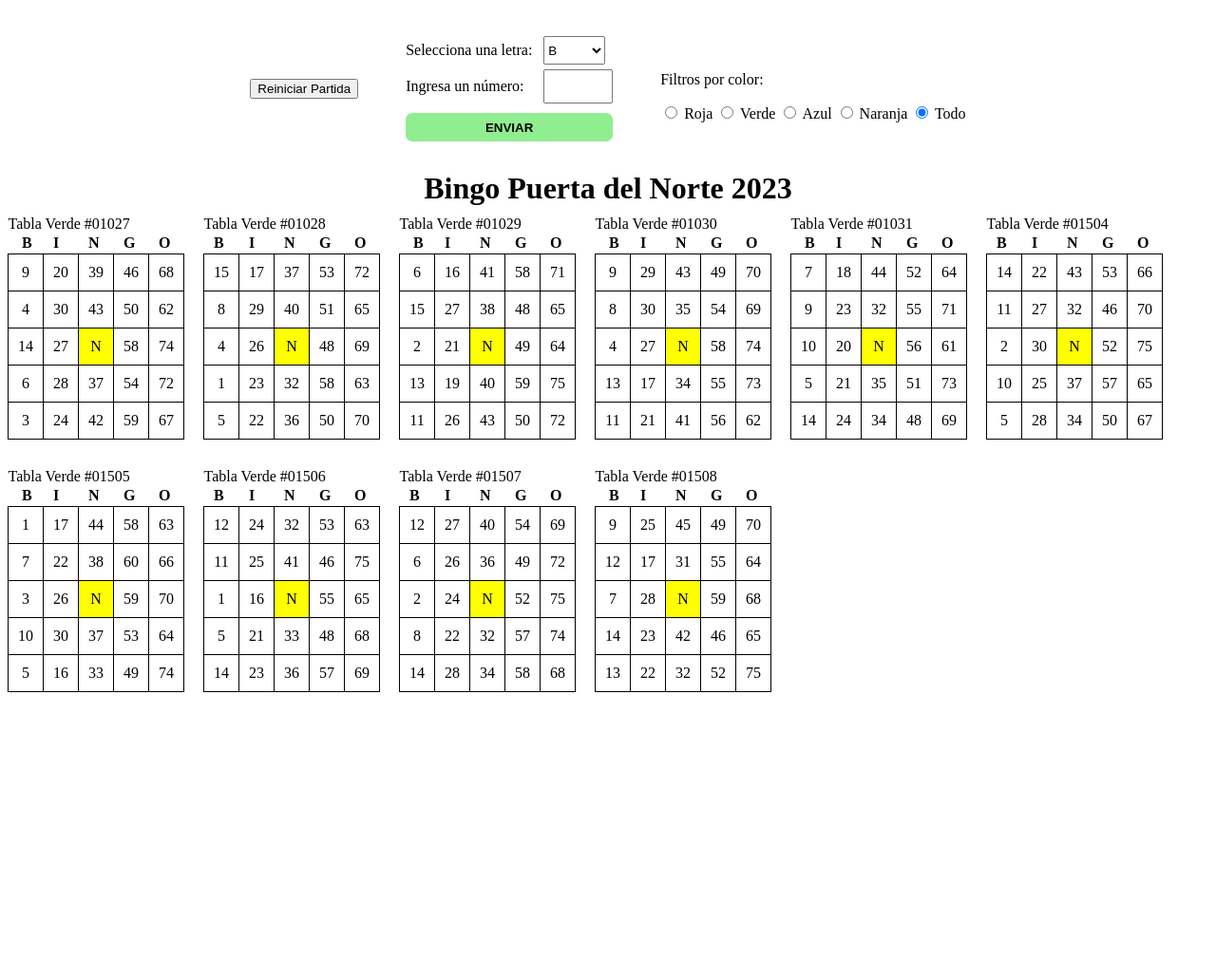
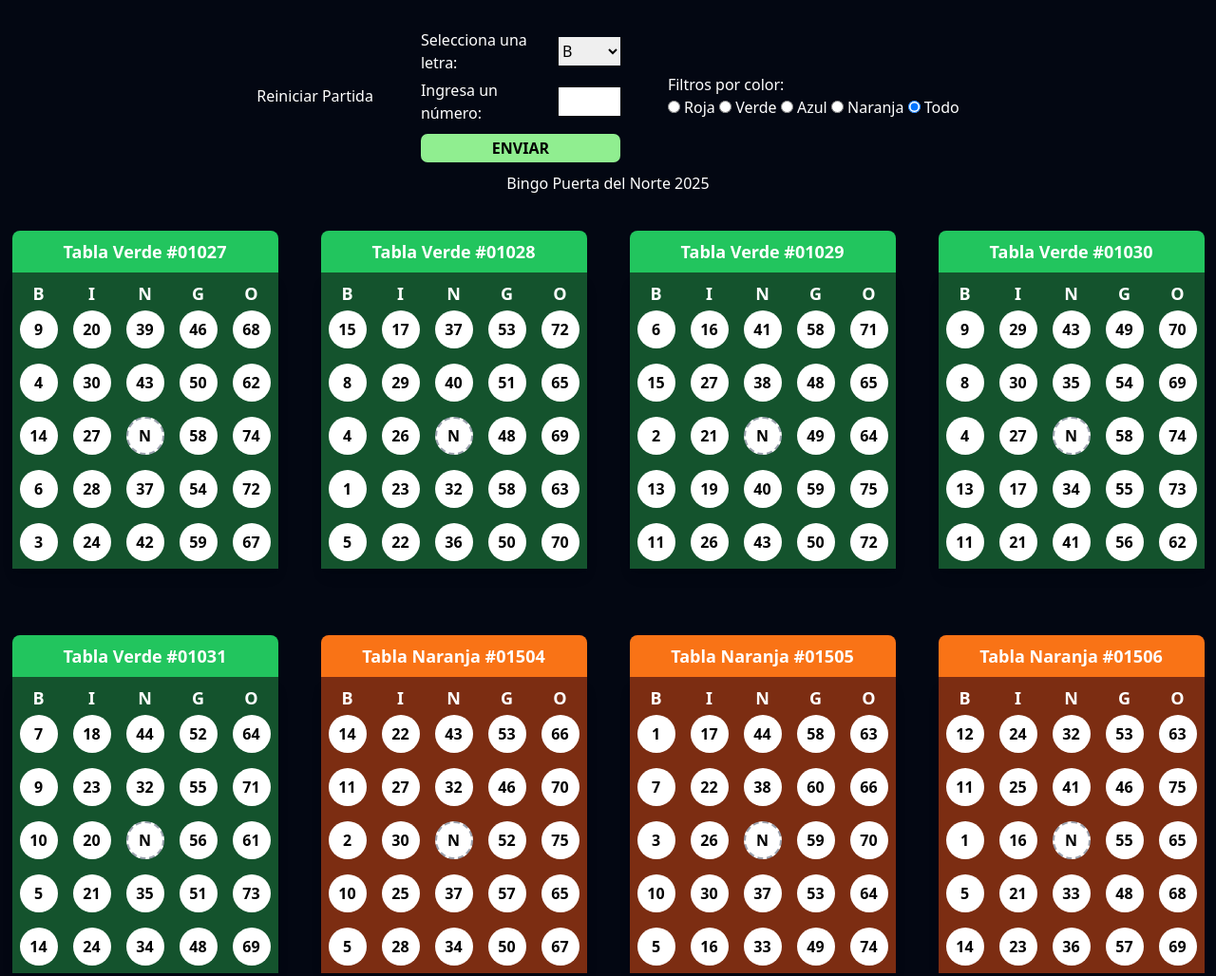
Before and after one commit to kincasasbuenas/bingo, a plain HTML site: page index.html in a window 1280 px wide. Shown: the top 1028 px of the page at 95% size. Before the commit the page ends 800 px from the top, so only its background shows below. Drawn offline with nearby package versions, Linux system fonts and the light colour scheme.

Commit message:
feat: bingo style tailwind

```diff
--- a/index.html
+++ b/index.html
@@ -3,14 +3,18 @@
 <head>
     <title>Bingo Puerta del Norte 2025</title>
     <link rel="stylesheet" type="text/css" href="styles.css" />
+    <!-- Tailwind CDN -->
+    <script src="https://cdn.tailwindcss.com"></script>
+    <!-- Tesseract.js CDN -->
+    <script src="https://cdn.jsdelivr.net/npm/tesseract.js@4.0.2/dist/tesseract.min.js"></script>
 </head>
-<body>
+<body class="bg-gray-950 text-white container mx-auto">
     <div class="wrapper-form">
         <button id="resetButton">Reiniciar Partida</button>
         <form id="bingoForm">
             <div class="group">
-                <label for="bingoLetter">Selecciona una letra:</label>
-                <select id="bingoLetter">
+                <label for="bingoLetter" class="text-white">Selecciona una letra:</label>
+                <select id="bingoLetter" class="text-black">
                     <option value="B">B</option>
                     <option value="I">I</option>
                     <option value="N">N</option>
@@ -19,32 +23,32 @@
                 </select>
             </div>
             <div class="group">
-                <label for="bingoNumber">Ingresa un número:</label>
-                <input type="number" id="bingoNumber" min="1" max="75">
+                <label for="bingoNumber" class="text-white">Ingresa un número:</label>
+                <input type="number" id="bingoNumber" min="1" max="75" class="text-black">
             </div>
-            <button type="submit">Enviar</button>
+            <button type="submit" class="text-black">Enviar</button>
         </form>
         <form class="filters" id="filterForm">
-            <p>Filtros por color:</p>
-            <label>
+            <p class="text-white">Filtros por color:</p>
+            <label class="text-white">
                 <input type="radio" name="color" value="roja"> Roja
             </label>
-            <label>
+            <label class="text-white">
                 <input type="radio" name="color" value="verde"> Verde
             </label>
-            <label>
+            <label class="text-white">
                 <input type="radio" name="color" value="azul"> Azul
             </label>
-            <label>
+            <label class="text-white">
                 <input type="radio" name="color" value="naranja"> Naranja
             </label>
-            <label>
+            <label class="text-white">
                 <input type="radio" name="color" value="todo" checked> Todo
             </label>
         </form>
     </div>
 
-    <h1 style="text-align: center;">Bingo Puerta del Norte 2023</h1>
+    <h1 class="text-center text-white">Bingo Puerta del Norte 2025</h1>
     <div id="bingoTablesContainer"></div>
 
     <script type="text/javascript" src="index.js"></script>
--- a/index.js
+++ b/index.js
@@ -1,4 +1,3 @@
-
 // Verificar si el valor del filtro existe en localStorage
 const storedFilter = localStorage.getItem('filterValue');
 
@@ -69,7 +68,7 @@ const bingoBoards = [
 		]
 	},
 	{
-		title: "Tabla Verde #01504",
+		title: "Tabla Naranja #01504",
 		color: "naranja",
 		board: [
 			[14, 22, 43, 53, 66],
@@ -80,7 +79,7 @@ const bingoBoards = [
 		]
 	},
 	{
-		title: "Tabla Verde #01505",
+		title: "Tabla Naranja #01505",
 		color: "naranja",
 		board: [
 			[1, 17, 44, 58, 63],
@@ -91,7 +90,7 @@ const bingoBoards = [
 		]
 	},
 	{
-		title: "Tabla Verde #01506",
+		title: "Tabla Naranja #01506",
 		color: "naranja",
 		board: [
 			[12, 24, 32, 53, 63],
@@ -102,7 +101,7 @@ const bingoBoards = [
 		]
 	},
 	{
-		title: "Tabla Verde #01507",
+		title: "Tabla Naranja #01507",
 		color: "naranja",
 		board: [
 			[12, 27, 40, 54, 69],
@@ -113,7 +112,7 @@ const bingoBoards = [
 		]
 	},
 	{
-		title: "Tabla Verde #01508",
+		title: "Tabla Naranja #01508",
 		color: "naranja",
 		board: [
 			[9, 25, 45, 49, 70],
@@ -125,43 +124,60 @@ const bingoBoards = [
 	},
 ];
 
-// Función para crear una tabla de bingo en HTML con clases
+// Mapeo de color a clases Tailwind
+const colorTableClasses = {
+	verde: 'border-green-500',
+	roja: 'border-red-500',
+	azul: 'border-blue-500',
+	naranja: 'border-orange-500'
+};
+const colorHeaderClasses = {
+	verde: 'bg-green-500 text-white',
+	roja: 'bg-red-500 text-white',
+	azul: 'bg-blue-500 text-white',
+	naranja: 'bg-orange-500 text-white'
+};
+
+// Modificar createBingoTable para agregar la clase de color como clase CSS para el filtrado
 function createBingoTable(board, tableIndex) {
 	const container = document.getElementById('bingoTablesContainer');
 	const table = document.createElement('table');
-	table.classList.add(board.color);
+	table.className = `min-w-max mx-auto my-8 border-1 rounded-lg shadow-lg border-collapse ${colorTableClasses[board.color] || ''}`;
+	table.classList.add(board.color); // Para el filtrado
+
 	const tableCaption = document.createElement('caption');
-	tableCaption.textContent = board.title; // Usar el título de la tabla
+	tableCaption.textContent = board.title;
+	tableCaption.className = `text-lg font-bold mb-2 p-2 rounded-t-lg w-full ${colorHeaderClasses[board.color] || ''}`;
 	table.appendChild(tableCaption);
 
 	const tableBody = document.createElement('tbody');
 
+	// Mapeo de color a fondo de fila
+	const rowBgClasses = {
+		verde: 'bg-green-900',
+		roja: 'bg-red-900',
+		azul: 'bg-blue-900',
+		naranja: 'bg-orange-900'
+	};
+	const rowBg = rowBgClasses[board.color] || '';
+
 	for (let i = 0; i < board.board.length; i++) {
 		const row = document.createElement('tr');
+		row.className = rowBg;
 
 		for (let j = 0; j < board.board[i].length; j++) {
 			const cell = document.createElement('td');
+			cell.className = "p-2 text-center border-[0]";
 
 			if (board.board[i][j] === "FREE") {
-				cell.textContent = "N";
-				cell.classList.add('free');
-				cell.classList.add('active'); // Aplicar clase "free" para el espacio libre
+				cell.innerHTML = `<span class="inline-flex items-center justify-center w-10 h-10 bg-white rounded-full text-black font-bold border-2 border-dashed border-gray-400">N</span>`;
+				cell.classList.add('free', 'active');
 			} else {
 				let word = "";
-				if(i ===0 && j === 0 ){
-					word = `<strong>${getBingoClass(j)}</strong>`
-				}else if(i ===0 && j === 0 ){
-					word = `<strong>${getBingoClass(j)}</strong>`
-				}else if(i ===0 && j === 1 ){
-					word = `<strong>${getBingoClass(j)}</strong>`
-				}else if(i ===0 && j === 2 ){
-					word = `<strong>${getBingoClass(j)}</strong>`
-				}else if(i ===0 && j === 3 ){
-					word = `<strong>${getBingoClass(j)}</strong>`
-				}else if(i ===0 && j === 4 ){
-					word = `<strong>${getBingoClass(j)}</strong>`
+				if(i === 0){
+					word = `<div class="mb-1 text-lg font-bold">${getBingoClass(j)}</div>`;
 				}
-				cell.innerHTML = word + board.board[i][j];
+				cell.innerHTML = word + `<span class="inline-flex items-center justify-center w-10 h-10 bg-white rounded-full text-black font-bold">${board.board[i][j]}</span>`;
 				cell.classList.add(getBingoClass(j) + board.board[i][j]);
 			}
 
@@ -292,14 +308,12 @@ function showBingoAlert(tableTitle) {
 
 // Función para ocultar/mostrar tablas según el filtro seleccionado
 function filtrarTablas() {
-	console.log('filtrando tablas');
-
 	// Obtener el filtro seleccionado
 	const selectedFilter = document.querySelector('form.filters input[name="color"]:checked').value;
 	localStorage.setItem('filterValue', selectedFilter);
 
 	// Obtener todas las tablas
-	const tables = document.querySelectorAll('table');
+	const tables = document.querySelectorAll('#bingoTablesContainer table');
 
 	// Recorrer todas las tablas y aplicar el filtro
 	tables.forEach(table => {
@@ -308,7 +322,7 @@ function filtrarTablas() {
 		} else {
 			table.style.display = 'none'; // Ocultar la tabla
 		}
-	})
+	});
 }
 
 const filterForm = document.getElementById('filterForm');
--- a/styles.css
+++ b/styles.css
@@ -23,11 +23,14 @@ th {
 }
 
 .free {
-    background-color: yellow!important;
+    background-color: transparent!important;
 }
 
-.active {
-    background-color: lightgreen;
+.active span{
+    background-color: #ad00b1;
+}
+.active.free span{
+    background-color: #fff;
 }
 
 .wrapper-form{
@@ -70,5 +73,5 @@ th {
 }
 #bingoTablesContainer  table caption {
     position: absolute;
-    top: -40px;
+    top: -44px;
 }
```
